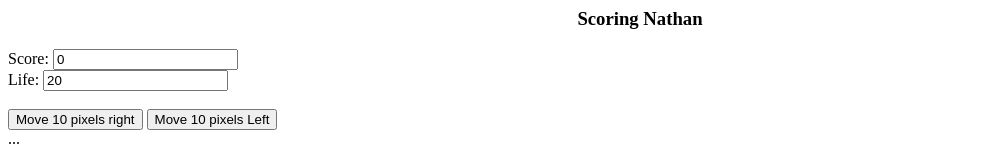
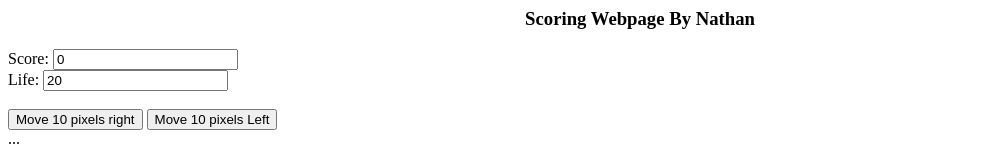
Before and after one commit to nfernandez197/mss-game-dev-2021, a plain HTML site: page public/T4A06-scoring-Nathan.html in a window 1280 px wide. Shown: the top 151 px of the page, without its empty margins (0-999 px from the left). Drawn offline with Linux system fonts and the light colour scheme.

Commit message:
Update T4A06-scoring-Nathan.html

```diff
--- a/public/T4A06-scoring-Nathan.html
+++ b/public/T4A06-scoring-Nathan.html
@@ -73,7 +73,7 @@ function myCheckAll(){
 }">
 
 
-<h3 align=center>Scoring Nathan</h3>
+<h3 align=center>Scoring Webpage By Nathan</h3>
 
 Score: <input id="myTextScore" type=text value=0 ><br>
 
```
